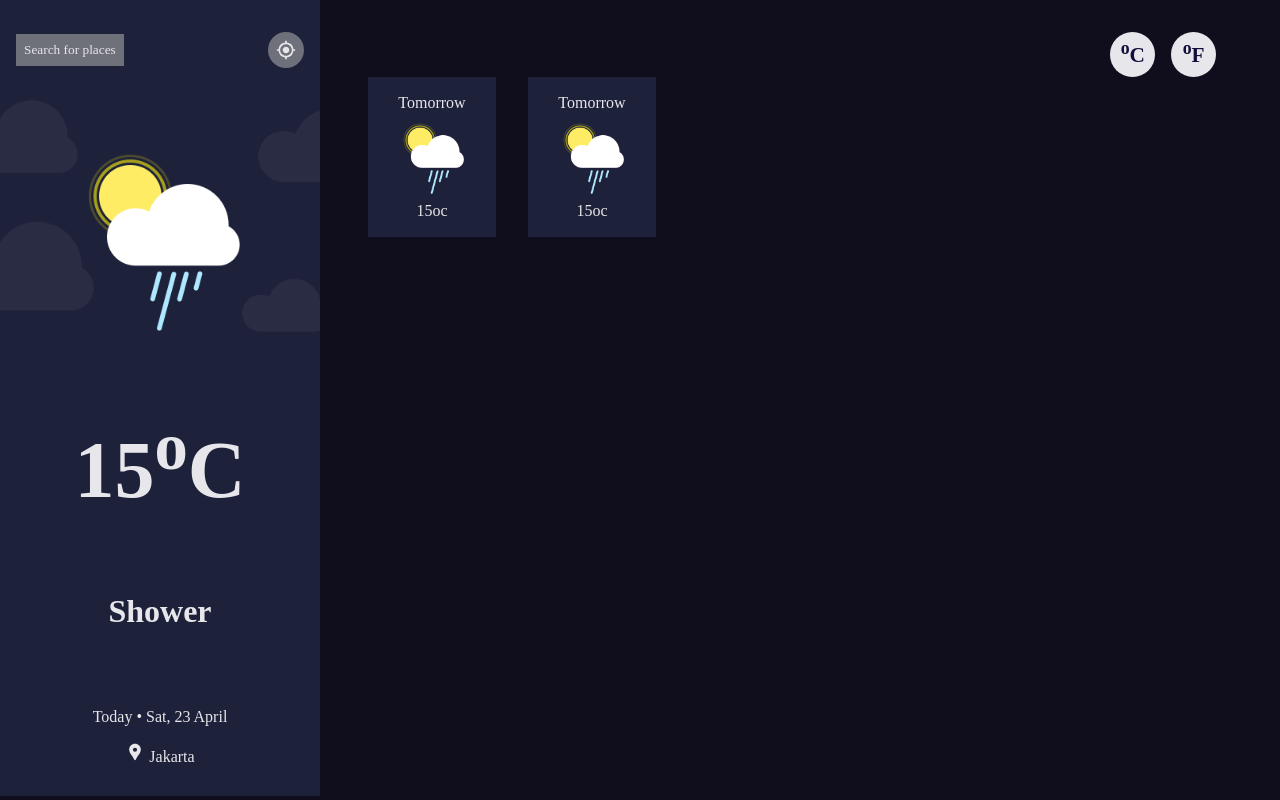
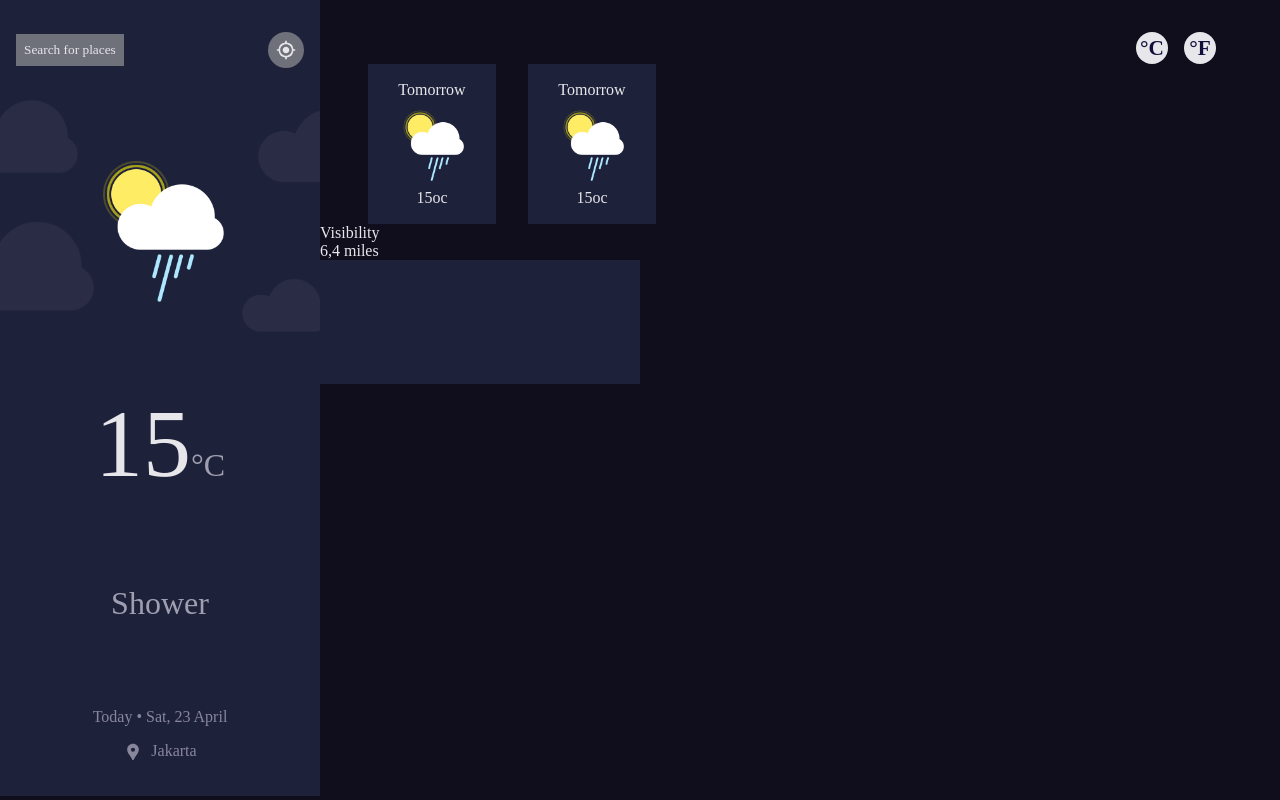
Before and after one commit to youhane/weather-app-challenge, a React (Create React App) app: page / in a window 1280 px wide. Built offline with nearby package versions, Linux system fonts and the light colour scheme; no server answers.

Commit message:
[add] added and fixed ui styling

```diff
--- a/src/Components/CircleButton/CircleButton.style.js
+++ b/src/Components/CircleButton/CircleButton.style.js
@@ -1,16 +1,19 @@
 import styled from "@emotion/styled";
 
 export const Wrapper = styled('div')`
-    text-align: center;
+    display: flex;
+    align-items: center;
+    justify-content: center;
     font-weight: 700;
     font-size: 16pt;
     width: 2rem;
     height: 2rem;
-    padding: .4rem;
     border-radius: 50%;
 
     background: #E7E7EB;
     color: #110E3C;
+
+    /* Active */
     /* background: #585676; */
     /* color: #E7E7EB; */
 
--- a/src/Components/CircleButton/CircleButton.tsx
+++ b/src/Components/CircleButton/CircleButton.tsx
@@ -7,6 +7,6 @@ interface CircleButtonProps {
 
 export const CircleButton: React.FC<CircleButtonProps> = ({temp}) => {
   return (
-    <Wrapper><sup>o</sup>{temp}</Wrapper>
+    <Wrapper>°{temp}</Wrapper>
   )
 }
--- /dev/null
+++ b/src/Components/HighlightCard/HighlightCard.style.js
@@ -0,0 +1,10 @@
+import styled from "@emotion/styled";
+
+export const Wrapper = styled('div')`
+    background: #1E213A;
+    width: 20rem;
+    height: 10rem;
+
+    display: flex;
+    flex-direction: column;
+`
--- /dev/null
+++ b/src/Components/HighlightCard/HighlightCard.tsx
@@ -0,0 +1,22 @@
+import React from 'react'
+import { Wrapper } from './HighlightCard.style'
+
+interface HightlightCardProps {
+    name: String
+    value: String
+    windStatus?: Boolean
+    humidity?: Boolean
+}
+
+export const HighlightCard: React.FC<HightlightCardProps> = ({ name, value, windStatus = false, humidity = false }) => {
+    return (
+        <Wrapper>
+            <p>
+                {name}
+            </p>
+            <p>
+                {value}
+            </p>
+        </Wrapper>
+    )
+}
--- /dev/null
+++ b/src/Components/Highlights/Highlights.style.js
@@ -0,0 +1,5 @@
+import styled from "@emotion/styled";
+
+export const Wrapper = styled('div')`
+
+`
--- /dev/null
+++ b/src/Components/Highlights/Highlights.tsx
@@ -0,0 +1,11 @@
+import React from 'react'
+import { HighlightCard } from '../HighlightCard/HighlightCard'
+import { Wrapper } from './Highlights.style'
+
+export default function Highlights() {
+  return (
+    <Wrapper>
+        <HighlightCard name='Visibility' value='6,4 miles'/>
+    </Wrapper>
+  )
+}
--- a/src/Components/LeftDisplay/LeftDisplay.style.js
+++ b/src/Components/LeftDisplay/LeftDisplay.style.js
@@ -48,15 +48,24 @@ export const Middle = styled('div')`
   text-align: center;
 
   h1{
-    font-size: 5rem;
+    font-size: 6rem;
+    font-weight: 500;
+    color: #E7E7EB;
   }
 
   h2{
     font-size: 2rem;
+    font-weight: 500;
+    color: #A09FB1;
+  }
+
+  span{
+    color: #A09FB1;
+    font-size: 2rem;
   }
 
   img{
-    width: 50%;
+    width: 40%;
   }
 `
 
@@ -66,4 +75,12 @@ export const Bottom = styled('div')`
   flex-direction: column;
   align-items: center;
   gap: 1rem;
+  color: #88869D;
+
+  *{
+    color: #88869D;
+    display: flex;
+    gap: .5rem;
+    justify-content: center;
+  }
 `
--- a/src/Components/LeftDisplay/LeftDisplay.tsx
+++ b/src/Components/LeftDisplay/LeftDisplay.tsx
@@ -36,7 +36,7 @@ export default function LeftDisplay() {
         </Top>
         <Middle>
           <img src={Shower} alt="shower" />
-          <h1>15<span><sup>o</sup>C</span></h1>
+          <h1>15<span>°C</span></h1>
           <h2>Shower</h2>
         </Middle>
         <Bottom>
--- a/src/Components/RightDisplay/RightDisplay.tsx
+++ b/src/Components/RightDisplay/RightDisplay.tsx
@@ -3,6 +3,7 @@ import TempButtons from '../TempButtons/TempButtons'
 import { WeatherCard } from '../WeatherCard/WeatherCard'
 import Shower from '../../assets/icons/Shower.png';
 import { WeatherCards } from './RightDisplay.style';
+import Highlights from '../Highlights/Highlights';
 
 export default function RightDisplay() {
   return (
@@ -12,6 +13,7 @@ export default function RightDisplay() {
         <WeatherCard day='Tomorrow' img={Shower} temp='15'/>
         <WeatherCard day='Tomorrow' img={Shower} temp='15'/>
       </WeatherCards>
+      <Highlights/>
     </div>
   )
 }
```
